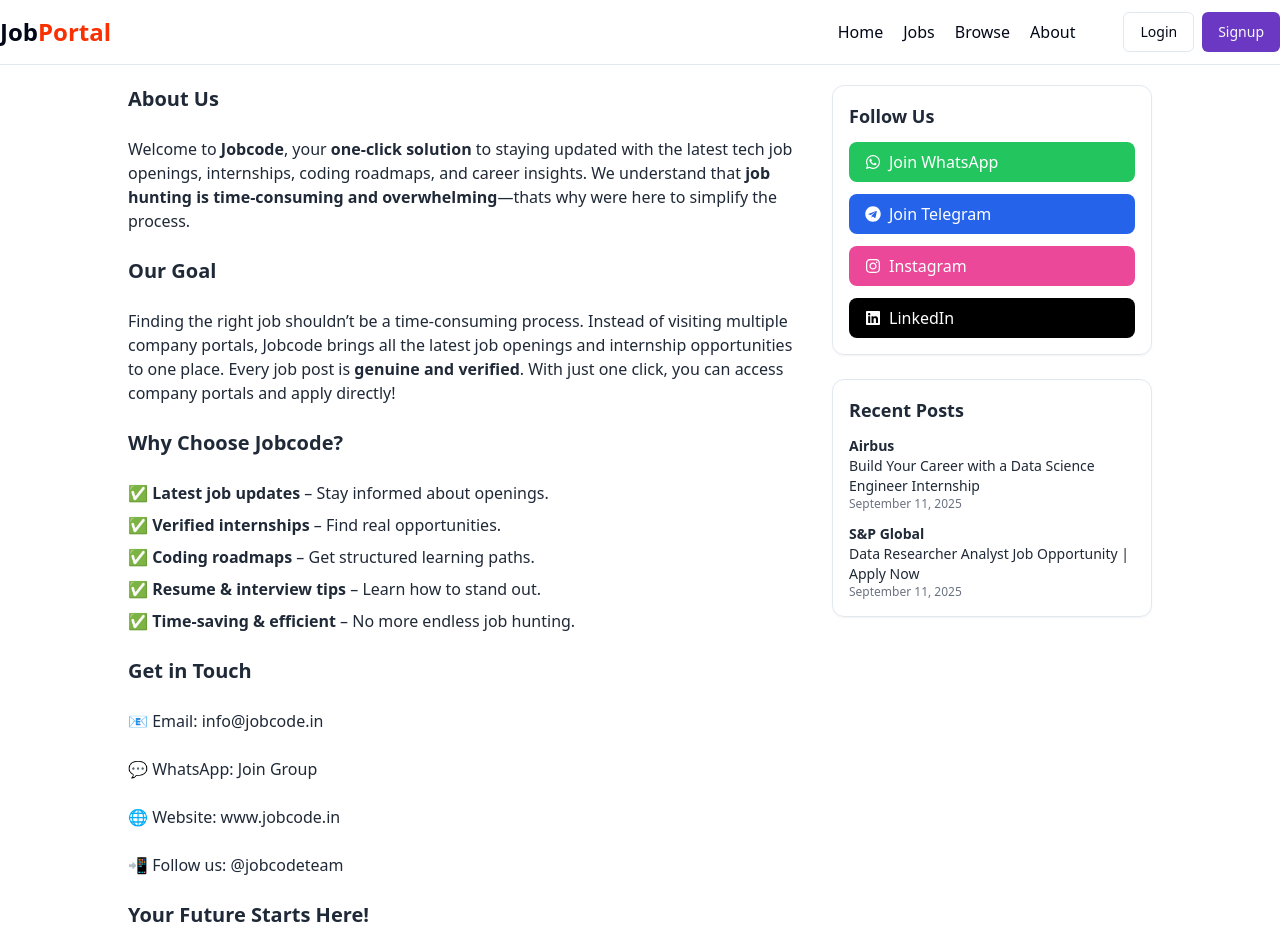
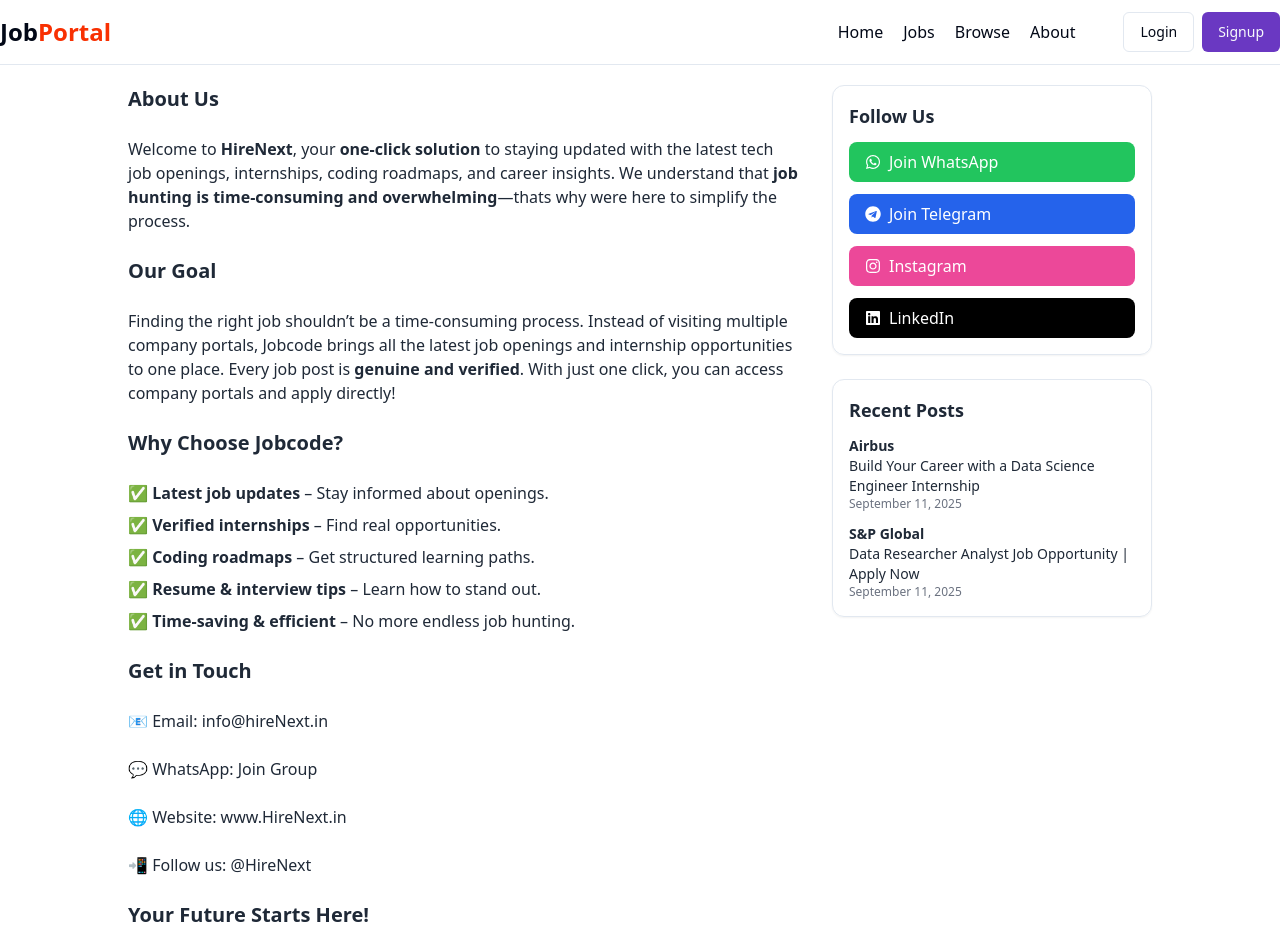
Before and after one commit to ajinkyachirde07/JobPortal_Website, a React (Vite) app in the folder frontend/: page /aboutus in a window 1280 px wide. Shown: the top 952 px of the page. Built offline with nearby package versions, Linux system fonts and the light colour scheme.

Commit message:
footer updated

```diff
--- a/frontend/src/components/AboutUs.jsx
+++ b/frontend/src/components/AboutUs.jsx
@@ -18,7 +18,7 @@
         <div className="lg:col-span-2 space-y-6">
           <h1 className=" font-bold text-lg sm:text-xl ">About Us</h1>
           <p>
-            Welcome to <span className="font-semibold">Jobcode</span>, your{" "}
+            Welcome to <span className="font-semibold">HireNext</span>, your{" "}
             <span className="font-semibold">one-click solution</span> to staying
             updated with the latest tech job openings, internships, coding
             roadmaps, and career insights. We understand that{" "}
@@ -48,10 +48,10 @@
           </ul>
 
           <h2 className="text-xl font-semibold">Get in Touch</h2>
-          <p>📧 Email: info@jobcode.in</p>
+          <p>📧 Email: info@hireNext.in</p>
           <p>💬 WhatsApp: Join Group</p>
-          <p>🌐 Website: www.jobcode.in</p>
-          <p>📲 Follow us: @jobcodeteam</p>
+          <p>🌐 Website: www.HireNext.in</p>
+          <p>📲 Follow us: @HireNext</p>
 
           <h2 className="text-xl font-semibold">Your Future Starts Here!</h2>
           <p>
--- a/frontend/src/components/shared/Footer.jsx
+++ b/frontend/src/components/shared/Footer.jsx
@@ -160,11 +160,11 @@
               </div>
             </div>
             <div className="flex gap-3">
-              <a href="likedin.com" className="bg-blue-600 p-2 rounded text-white"><FaLinkedinIn /></a>
-              <a href="telegram.com" className="bg-black p-2 rounded text-white"><FaTelegramPlane /></a>
-              <a href="whatsapp.com" className="bg-green-600 p-2 rounded text-white"><FaWhatsapp /></a>
-              <a href="instagram.com" className="bg-pink-600 p-2 rounded text-white"><FaInstagram /></a>
-              <a href="facebook.com" className="bg-red-600 p-2 rounded text-white"><FaFacebookF /></a>
+              <a href="https://www.likedin.com" className="bg-blue-600 p-2 rounded text-white"><FaLinkedinIn /></a>
+              <a href="https://www.telegram.com" className="bg-black p-2 rounded text-white"><FaTelegramPlane /></a>
+              <a href="https://www.whatsapp.com" className="bg-green-600 p-2 rounded text-white"><FaWhatsapp /></a>
+              <a href="https://www.instagram.com" className="bg-pink-600 p-2 rounded text-white"><FaInstagram /></a>
+              <a href="https://www.facebook.com" className="bg-red-600 p-2 rounded text-white"><FaFacebookF /></a>
             </div>
           </div>
         </div>
```
